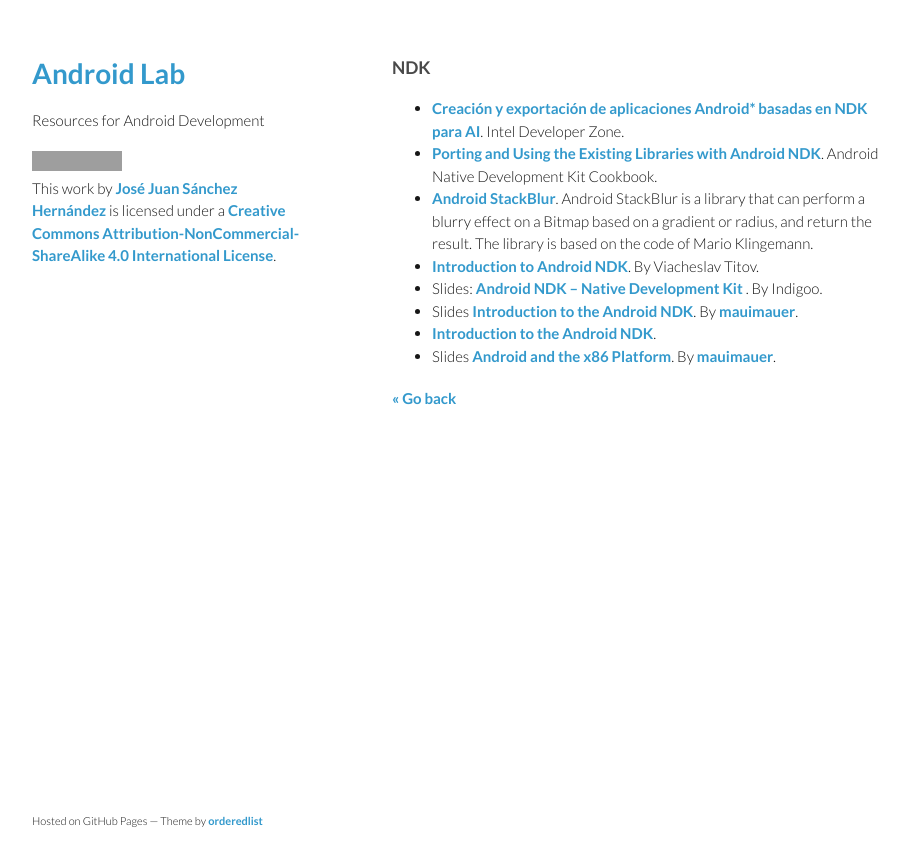
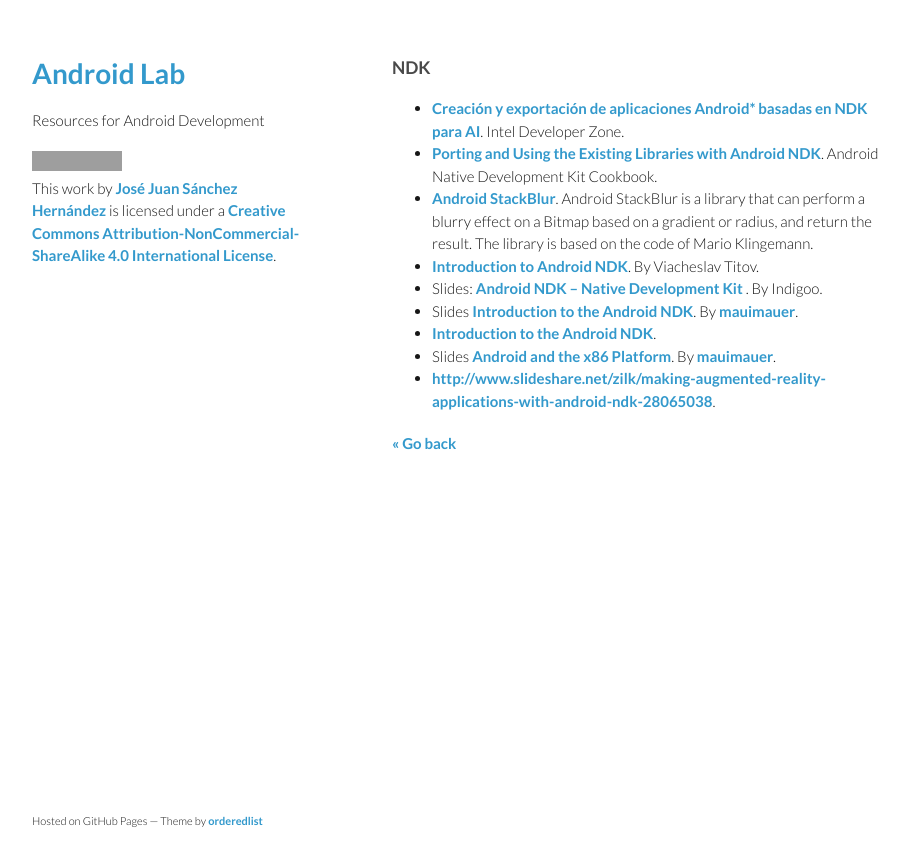
Before and after one commit to josejuansanchez/josejuansanchez.github.io, a Jekyll site: the page built from androidlab/ndk.md, in a window 1280 px wide. Shown: the top 866 px of the page, without its empty margins (178-1087 px from the left). Built offline with Jekyll 4.4.1, drawn with Linux system fonts in a browser that asks for light colours; grey boxes are pictures that could not be loaded.

Commit message:
Update ndk.md

```diff
--- a/androidlab/ndk.md
+++ b/androidlab/ndk.md
@@ -13,5 +13,6 @@
 * Slides [Introduction to the Android NDK](https://speakerdeck.com/mauimauer/introduction-to-the-android-ndk). By [mauimauer](https://speakerdeck.com/mauimauer).
 * [Introduction to the Android NDK](http://www.slideshare.net/bemyapp/introduction-to-the-ndk-code-fest).
 * Slides [Android and the x86 Platform](https://speakerdeck.com/mauimauer/android-and-the-x86-platform). By [mauimauer](https://speakerdeck.com/mauimauer).
+* [http://www.slideshare.net/zilk/making-augmented-reality-applications-with-android-ndk-28065038](Making Augmented Reality Applications with Android NDK).
 
 [&laquo; Go back](./)
```
